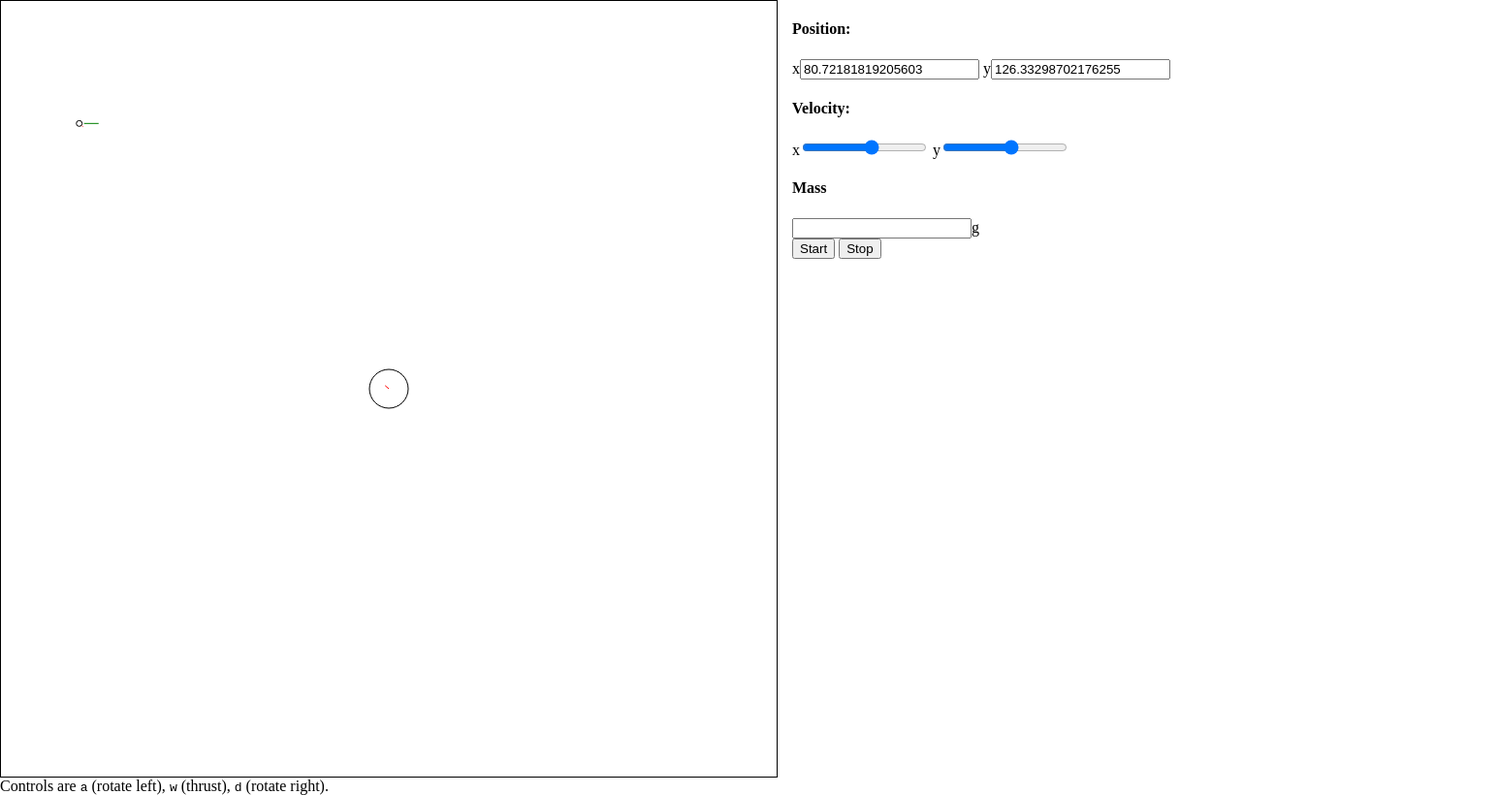
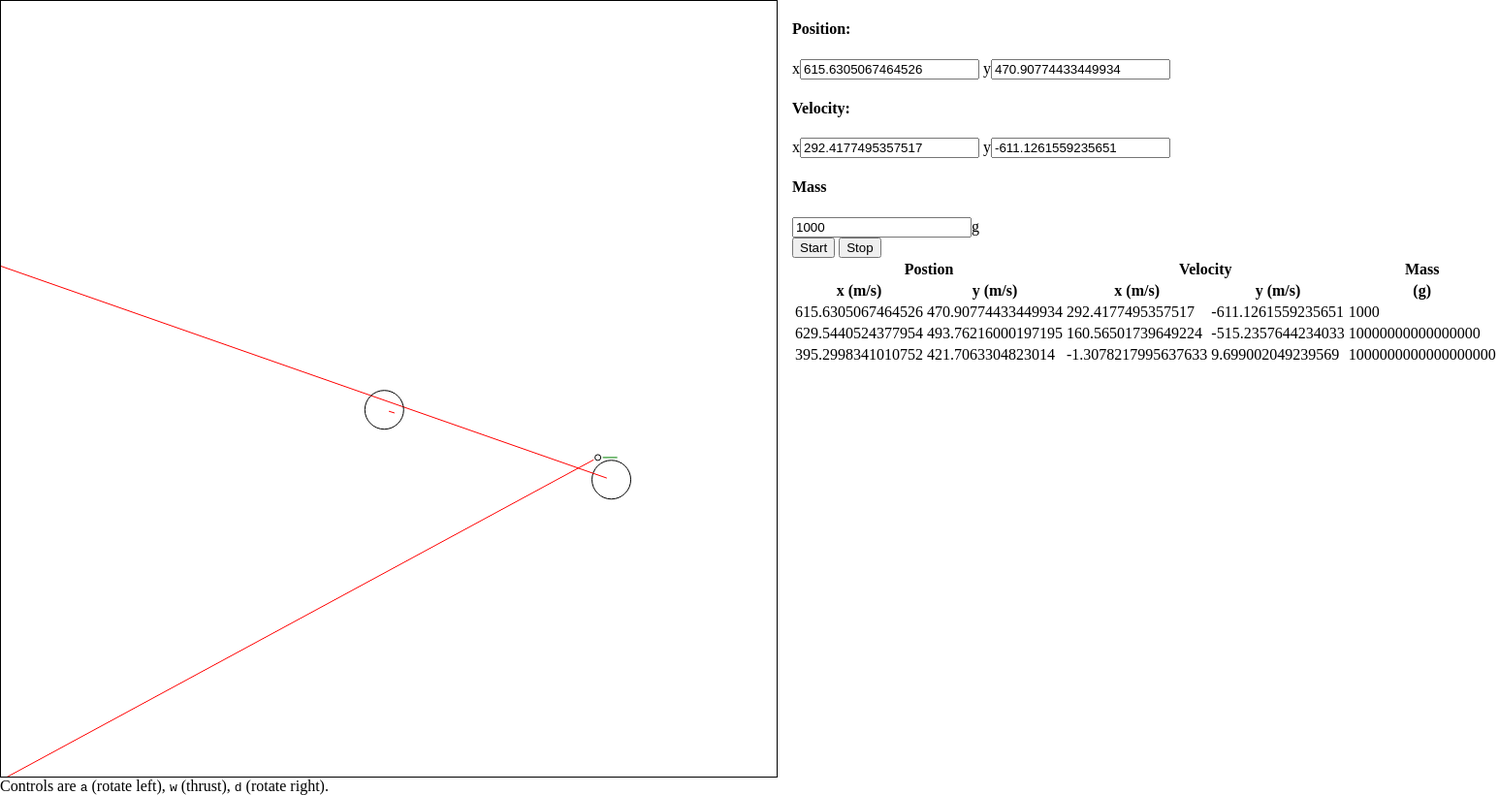
Before and after one commit to Mintish/gravity-toy, a plain HTML site: page index.html in a window 1280 px wide. Shown: the whole page at 97% size, 1546 px wide, since content can reach past the window. Drawn offline with Linux system fonts and the light colour scheme.

Commit message:
Lots of stuff

```diff
--- a/game.js
+++ b/game.js
@@ -5,13 +5,70 @@ export default function Game(canvas, controls) {
     const second = 1000; // ms
     const G = 6.674 * Math.pow(10, -11);
     const context = canvas.getContext("2d");
-    //this.controls = controls;
+    this.controls = controls;
     const _this = this;
     let paused = false;
 
     this.initialize = function () {
         const keysDown = {};
-        const ship = new Ship(50, 100, 1000, 0, 16);
+        let selectedObject = 0;
+        const ship = new Ship(70, 400, 0, 300, 1000, 0, 96);
+        const objects = [
+            ship,
+            new GravityBitch(100, 400, 0, 450, Math.pow(10, 16)),
+            new GravityBitch(400, 400, 0, 0, Math.pow(10, 18)),
+        ];
+        const proxiedObjects = [];
+        for (let i_o = 0; i_o < objects.length; i_o++) {
+            const tableRow = document.createElement("tr");
+            tableRow.addEventListener(
+                "click",
+                function(e) {
+                    selectedObject = i_o;
+                }
+            );
+            const pxCell = document.createElement("td");
+            const pyCell = document.createElement("td");
+            const vxCell = document.createElement("td");
+            const vyCell = document.createElement("td");
+            const mCell = document.createElement("td");
+            mCell.innerHTML = objects[i_o].m;
+            for (let c of [pxCell, pyCell, vxCell, vyCell, mCell])
+                tableRow.appendChild(c);
+            controls.objectsList.appendChild(tableRow);
+            const handler = {
+                set(obj, prop, value) {
+                    obj[prop] = value;
+                    switch (prop) {
+                    case "vel":
+                        if (selectedObject == i_o) {
+                            controls.velocity.xInput.value = value[0];
+                            controls.velocity.yInput.value = value[1];
+                        }
+                        vxCell.innerHTML = value[0];
+                        vyCell.innerHTML = value[1];
+                        break;
+                    case "pos":
+                        if (selectedObject == i_o) {
+                            controls.position.xInput.value = value[0];
+                            controls.position.yInput.value = value[1];
+                        }
+                        pxCell.innerHTML = value[0];
+                        pyCell.innerHTML = value[1];
+                        break;
+                    }
+                    if (selectedObject == i_o) {
+                    }
+                    return true;
+                },
+                get(obj, prop) {
+                    return obj[prop];
+                }
+            };
+            const proxy = new Proxy(objects[i_o], handler);
+            proxiedObjects.push(proxy);
+        }
+        const shipProxy = proxiedObjects[0];
         controls.stopButton.addEventListener(
             "click",
             function() {
@@ -27,13 +84,31 @@ export default function Game(canvas, controls) {
         controls.position.xInput.addEventListener(
             "change",
             function(e) {
-                ship.pos[0] = parseInt(e.target.value);
+                proxiedObjects[selectedObject].pos[0] = parseInt(e.target.value);
             }
         );
         controls.position.yInput.addEventListener(
             "change",
             function(e) {
-                ship.pos[1] = parseInt(e.target.value);
+                proxiedObjects[selectedObject].pos[1] = parseInt(e.target.value);
+            }
+        );
+        controls.velocity.xInput.addEventListener(
+            "change",
+            function(e) {
+                proxiedObjects[selectedObject].vel[0] = parseInt(e.target.value);
+            }
+        );
+        controls.velocity.yInput.addEventListener(
+            "change",
+            function(e) {
+                proxiedObjects[selectedObject].vel[1] = parseInt(e.target.value);
+            }
+        );
+        controls.massInput.addEventListener(
+            "change",
+            function(e) {
+                proxiedObjects[selectedObject].m = parseInt(e.target.value);
             }
         );
         document.body.addEventListener(
@@ -48,16 +123,24 @@ export default function Game(canvas, controls) {
                 keysDown[e.key] = false;
             }
         );
-        const objects = [
-            ship,
-            new GravityBitch(canvas.width / 2, canvas.height / 2, 0, 0, Math.pow(10, 16)),
-        ];
+        /*
+        controls.objectsList.addEventListener(
+            "click",
+            function(e) {
+                console.log(e.currentTarget);
+                console.log(e.target);
+                const index = e.currentTarget.index;
+                selectedObject = index;
+            }
+        );
+        */
         let t = Date.now();
         const state = {
+            selectedObject,
             keysDown,
             t,
-            ship,
-            objects,
+            ship: shipProxy,
+            objects: proxiedObjects,
         };
         window.requestAnimationFrame(
             function() {
@@ -67,7 +150,7 @@ export default function Game(canvas, controls) {
     };
 
     this.loop = function (state) {
-        const { keysDown, t, ship, objects} = state;
+        const { keysDown, t, ship, objects } = state;
         const now = Date.now();
         const h = (now - t) / second;
         // update ship rotation
@@ -82,16 +165,12 @@ export default function Game(canvas, controls) {
         // ship under thrust?
         ship.thrust = keysDown["w"];
         //
-        const h_ = h / 10;
+        //const h_ = h / 10;
         if (!paused) {
-            for (let i_h = 0; i_h < 10; i_h++) {
-                this.simulate(state, h_);
-            }
-            // update controls
-            controls.position.xInput.value = ship.pos[0];
-            controls.position.yInput.value = ship.pos[1];
-            controls.velocity.xInput.value = ship.vel[0];
-            controls.velocity.yInput.value = ship.vel[1];
+            //for (let i_h = 0; i_h < 10; i_h++) {
+                this.simulate(state, h);
+            //}
+            controls.massInput.value = ship.m;
         }
         this.render(state);
         state.t = now;
--- a/index.css
+++ b/index.css
@@ -1,3 +1,6 @@
+body {
+    user-select: none;
+}
 .horizontal {
     display: flex;
     flex-direction: row;
@@ -8,3 +11,6 @@
 #game {
     border: solid 1px black;
 }
+#objects-table > thead > tr > th {
+    width: 12em;
+}
--- a/index.html
+++ b/index.html
@@ -15,8 +15,8 @@
         </div>
         <div>
           <h4>Velocity:</h4>
-          <label>x<input type="range" min="-100" max="100" step="1" id="velocity-x-input" /></label>
-          <label>y<input type="range" min="-100" max="100" step="1" id="velocity-y-input" /></label>
+          <label>x<input type="number" id="velocity-x-input" /></label>
+          <label>y<input type="number" id="velocity-y-input" /></label>
         </div>
         <div>
           <h4>Mass</h4>
@@ -26,9 +26,31 @@
           <button id="start-button">Start</button>
           <button id="stop-button">Stop</button>
         </div>
+        <div>
+          <table id="objects-table">
+            <thead>
+              <tr>
+                <th colspan="2">Postion</th>
+                <th colspan="2">Velocity</th>
+                <th>Mass</th>
+              </tr>
+              <tr>
+                <th>x (m/s)</th>
+                <th>y (m/s)</th>
+                <th>x (m/s)</th>
+                <th>y (m/s)</th>
+                <th>(g)</th>
+              </tr>
+            </thead>
+            <tbody id="objects">
+            </tbody>
+          </table>
+        </div>
       </div>
     </div>
     <span id="instructions">Controls are <tt>a</tt> (rotate left), <tt>w</tt> (thrust), <tt>d</tt> (rotate right).</span>
     <script type="module" src="index.js"></script>
+    <template id="object-template">
+    </template>
   </body>
 </html>
--- a/index.js
+++ b/index.js
@@ -13,6 +13,8 @@ const controls = {
         yInput: document.getElementById("velocity-y-input"),
     },
     massInput: document.getElementById("mass-input"),
+    objectsList: document.getElementById("objects"),
 };
+
 const game = new Game(canvas, controls);
 game.initialize();
--- a/objects.js
+++ b/objects.js
@@ -3,13 +3,17 @@ export function GravityBitch(x, y, v_x, v_y, m) {
     this.vel = [v_x, v_y];
     this.acc = [0, 0];
     this.m = m;
+    this.getProxy = (function(handler) {
+        const { proxy, revoke } = Proxy.revocable(this, handler);
+    }).bind(this);
 }
 
-export function Ship(x, y, m, r, i) {
+export function Ship(x, y, v_x, v_y, m, r, i) {
     this.pos = [x, y];
-    this.vel = [0, 0];
+    this.vel = [v_x, v_y];
     this.m = m;
     this.rot = r;
+    this.dir_rot = null;
     this.thrust = false;
     this.impulse = i;
 }
```
Also changed, not shown: 1 other file.
